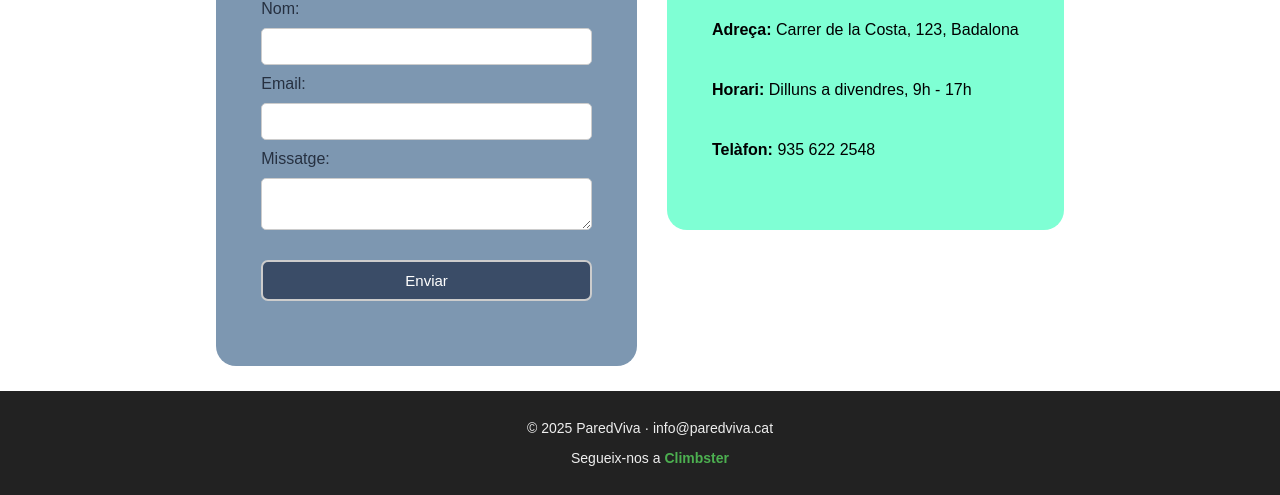
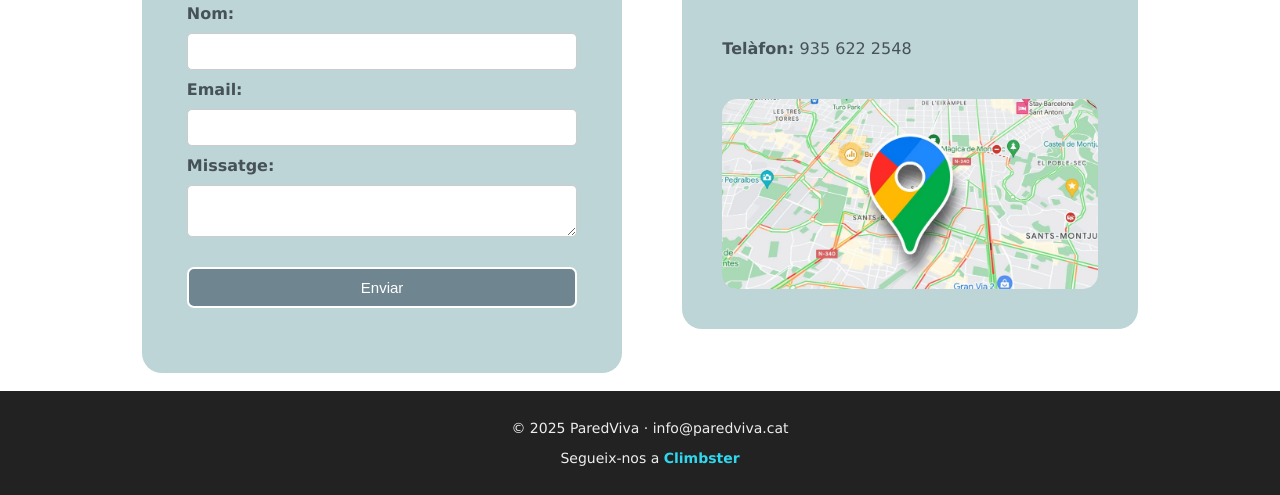
Before and after one commit to Atreb8/Exercici002-Mini-web-d-empresa, a plain HTML site: page DAM1M04-Exercici002/contacte.html in a window 1280 px wide. Shown: the part 305-800 px from the top of the page. Drawn offline with Linux system fonts and the light colour scheme.

Commit message:
acabament general a falta d'algun retoc

```diff
--- a/DAM1M04-Exercici002/contacte.html
+++ b/DAM1M04-Exercici002/contacte.html
@@ -8,7 +8,6 @@
 
     body {
       margin: 0;
-      font-family: sans-serif;
       min-height: 100vh;
       display: flex;
     }
@@ -16,23 +15,24 @@
         display: flex;
         margin: auto;
         max-width: 1100px;
-        gap: 30px;
+        gap: 60px;
     }
 
-
     .box_formulari{
-        background-color: rgb(125, 151, 177);
+        background-color: rgb(189, 213, 215);
         display: grid;
         gap: 10px;
         padding: 45px;
         margin: auto;
         border-radius: 20px;
+
     }
     h2{
         font-size: 50px;
         margin: 0;
-        color: #fff;
+        color: #465258;
         margin-bottom: 5px;
+        padding-bottom: 10px;
     }
 
     button{
@@ -40,9 +40,9 @@
         color: #fff;
         margin: 20px 0;
         padding: 10px;
-        background-color: #3a4c67;
+        background-color: #6f8691;
         border-radius: 7px;
-        border: 2px solid #ccc;
+        border: 2px solid #ffffff;
         cursor: pointer;
     }
     input, textarea {
@@ -51,20 +51,39 @@
       border: 1px solid #ccc;
     }
     label{
-        color: #263040;
+        color: #465258;
+        font-weight: bold;
     }
 
     .box_info{
-        background-color: aquamarine;
+        background-color: rgb(189, 213, 215);
         display: grid;
         gap: 10px;
-        padding: 45px;
+        padding: 40px;
         margin: auto;
         border-radius: 20px;
+
+    }
+    .box_info p{
+        color: #465258;
+        font-size: 16px;
+    }
+
+    .box_map_info{
+        height: 190px;
+        margin-top: 15px;
+    }
+    .img_maps{
+        max-width: 100%;
+        max-height: 100%;
+        object-fit: contain;
+        border-radius: 15px;
     }
 
   </style>
 </head>
+
+
 <body>
   <header>
     <div class="marca"><strong>ParedViva</strong></div>
@@ -96,8 +115,8 @@
         <p><strong>Adreça: </strong>Carrer de la Costa, 123, Badalona</p>
         <p><strong>Horari: </strong>Dilluns a divendres, 9h - 17h</p>
         <p><strong>Telàfon: </strong>935 622 2548</p>
-        <div class="box_map">
-
+        <div class="box_map_info">
+            <img src="img/maps.webp" class="img_maps">
         </div>
     </div>
 
@@ -106,7 +125,7 @@
 
   <footer>
     <p>&copy; 2025 ParedViva · info@paredviva.cat</p>
-    <p>Segueix-nos a <a href="https://www.oliunid.es/" target="_blank" style="color: #4CAF50; text-decoration: none; font-weight: bold;">Climbster</a></p>
+    <p>Segueix-nos a <a href="https://www.oliunid.es/" target="_blank" style="color: #30d8ef; text-decoration: none; font-weight: bold;">Climbster</a></p>
   </footer>
 </body>
 </html>
--- a/DAM1M04-Exercici002/global.css
+++ b/DAM1M04-Exercici002/global.css
@@ -30,14 +30,12 @@ nav a {
   color: rgb(245, 247, 246);
 }
 .link:hover{
-    color:rgb(31, 45, 110);
+    color:#30d8ef;
     cursor: pointer;
     text-decoration: underline;
 }
 
 footer{
-
-
     position: fixed;
     bottom: 0;
     left: 0;
```
Also changed, not shown: DAM1M04-Exercici002/index.html (+1 -5 lines), DAM1M04-Exercici002/productes.html (+6 -8 lines), DAM1M04-Exercici002/img/maps.webp (added).
